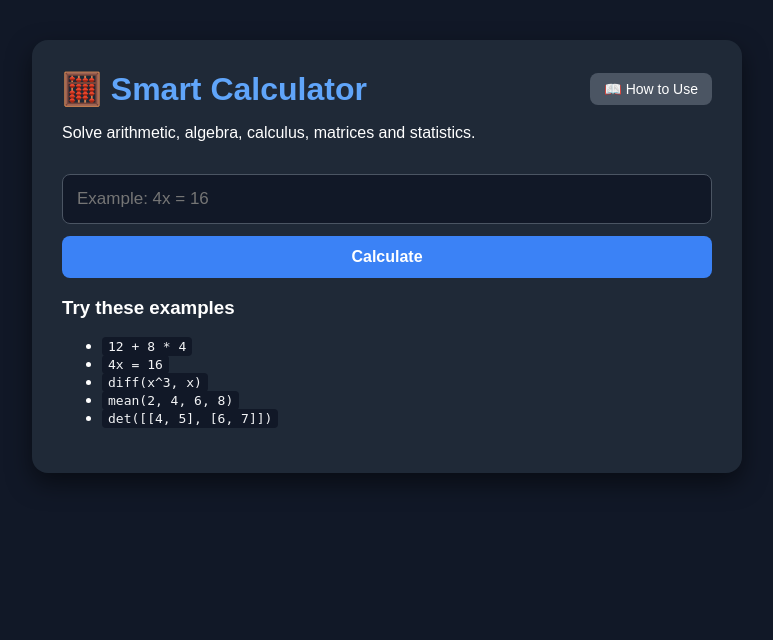
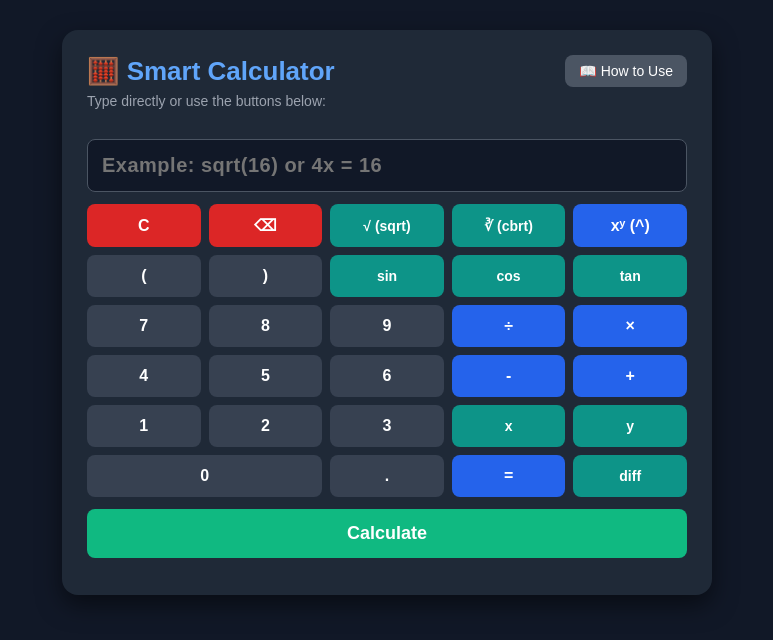
Before and after one commit to RaydenTan/SmartCalulator, a Flask app: page / in a window 1280 px wide. Shown: the top 640 px of the page, without its empty margins (253-1026 px from the left). Run offline with Flask 3, Linux system fonts and the light colour scheme.

Commit message:
Refactor styles and update calculator UI elements
Adjusted padding, font sizes, and layout for improved UI. Updated input placeholder and modified guide sections.

```diff
--- a/templates/index.html
+++ b/templates/index.html
@@ -11,14 +11,14 @@
             background: #111827;
             color: white;
             margin: 0;
-            padding: 40px 20px;
+            padding: 30px 15px;
         }
 
         .calculator {
-            max-width: 650px;
+            max-width: 600px;
             margin: auto;
             background: #1f2937;
-            padding: 30px;
+            padding: 25px;
             border-radius: 16px;
             box-shadow: 0 10px 25px rgba(0, 0, 0, 0.5);
         }
@@ -32,6 +32,7 @@
         h1 {
             color: #60a5fa;
             margin: 0;
+            font-size: 26px;
         }
 
         .btn-guide {
@@ -49,45 +50,100 @@
             background: #6b7280;
         }
 
-        input {
+        /* DISPLAY INPUT */
+        #expression-input {
             box-sizing: border-box;
             width: 100%;
             padding: 14px;
-            font-size: 17px;
+            font-size: 20px;
             border-radius: 8px;
             border: 1px solid #4b5563;
             margin: 16px 0 12px 0;
             background: #111827;
+            color: #60a5fa;
+            font-weight: bold;
+            letter-spacing: 0.5px;
+        }
+
+        /* KEYPAD GRID LAYOUT */
+        .keypad {
+            display: grid;
+            grid-template-columns: repeat(5, 1fr);
+            gap: 8px;
+            margin-bottom: 12px;
+        }
+
+        .btn-key {
+            padding: 12px;
+            font-size: 16px;
+            font-weight: bold;
+            border: none;
+            border-radius: 8px;
+            cursor: pointer;
+            background: #374151;
+            color: white;
+            transition: background 0.15s;
+        }
+
+        .btn-key:hover {
+            background: #4b5563;
+        }
+
+        /* Specialized Button Colors */
+        .btn-op {
+            background: #2563eb;
             color: white;
         }
+        .btn-op:hover {
+            background: #1d4ed8;
+        }
 
-        button[type="submit"] {
-            padding: 12px 20px;
-            background: #3b82f6;
+        .btn-fn {
+            background: #0d9488;
+            color: white;
+            font-size: 14px;
+        }
+        .btn-fn:hover {
+            background: #0f766e;
+        }
+
+        .btn-clear {
+            background: #dc2626;
+            color: white;
+        }
+        .btn-clear:hover {
+            background: #b91c1c;
+        }
+
+        .btn-calc {
+            grid-column: span 5;
+            padding: 14px;
+            background: #10b981;
             color: white;
             border: none;
             border-radius: 8px;
             cursor: pointer;
-            font-size: 16px;
+            font-size: 18px;
             font-weight: bold;
-            width: 100%;
+            margin-top: 4px;
+            transition: background 0.2s;
         }
 
-        button[type="submit"]:hover {
-            background: #2563eb;
+        .btn-calc:hover {
+            background: #059669;
         }
 
         .result {
             background: #374151;
             padding: 16px;
             border-radius: 8px;
-            margin-top: 20px;
+            margin-top: 18px;
             overflow-wrap: anywhere;
             white-space: pre-wrap;
             border-left: 4px solid #60a5fa;
         }
 
-        /* MODAL STYLES FOR DETAILED GUIDE */
+        /* MODAL STYLES */
         .modal {
             display: none;
             position: fixed;
@@ -105,11 +161,10 @@
             margin: 5% auto;
             padding: 25px;
             border-radius: 16px;
-            max-width: 600px;
+            max-width: 580px;
             max-height: 80vh;
             overflow-y: auto;
             border: 1px solid #374151;
-            box-shadow: 0 12px 30px rgba(0, 0, 0, 0.6);
         }
 
         .modal-header {
@@ -133,7 +188,7 @@
         }
 
         .guide-section {
-            margin-bottom: 18px;
+            margin-bottom: 15px;
             background: #2d3748;
             padding: 12px 16px;
             border-radius: 8px;
@@ -168,35 +223,76 @@
             <button class="btn-guide" onclick="openGuide()">📖 How to Use</button>
         </div>
 
-        <p>Solve arithmetic, algebra, calculus, matrices and statistics.</p>
+        <p style="font-size: 14px; color: #9ca3af; margin-top: 6px;">
+            Type directly or use the buttons below:
+        </p>
 
         <form method="POST">
+            <!-- INPUT FIELD (Keyboard Typing Allowed) -->
             <input
                 type="text"
+                id="expression-input"
                 name="expression"
-                placeholder="Example: 4x = 16"
+                placeholder="Example: sqrt(16) or 4x = 16"
                 value="{{ expression }}"
                 required
+                autocomplete="off"
             >
 
-            <button type="submit">Calculate</button>
+            <!-- CLICKABLE BUTTON KEYPAD -->
+            <div class="keypad">
+                <!-- Row 1: Actions & Functions -->
+                <button type="button" class="btn-key btn-clear" onclick="clearInput()">C</button>
+                <button type="button" class="btn-key btn-clear" onclick="backspace()">⌫</button>
+                <button type="button" class="btn-key btn-fn" onclick="appendValue('sqrt(')">√ (sqrt)</button>
+                <button type="button" class="btn-key btn-fn" onclick="appendValue('cbrt(')">∛ (cbrt)</button>
+                <button type="button" class="btn-key btn-op" onclick="appendValue('^')">xʸ (^)</button>
+
+                <!-- Row 2: Brackets & Trigonometry -->
+                <button type="button" class="btn-key" onclick="appendValue('(')">(</button>
+                <button type="button" class="btn-key" onclick="appendValue(')')">)</button>
+                <button type="button" class="btn-key btn-fn" onclick="appendValue('sin(')">sin</button>
+                <button type="button" class="btn-key btn-fn" onclick="appendValue('cos(')">cos</button>
+                <button type="button" class="btn-key btn-fn" onclick="appendValue('tan(')">tan</button>
+
+                <!-- Row 3: Numbers & Operators -->
+                <button type="button" class="btn-key" onclick="appendValue('7')">7</button>
+                <button type="button" class="btn-key" onclick="appendValue('8')">8</button>
+                <button type="button" class="btn-key" onclick="appendValue('9')">9</button>
+                <button type="button" class="btn-key btn-op" onclick="appendValue('/')">÷</button>
+                <button type="button" class="btn-key btn-op" onclick="appendValue('*')">×</button>
+
+                <!-- Row 4: Numbers & Operators -->
+                <button type="button" class="btn-key" onclick="appendValue('4')">4</button>
+                <button type="button" class="btn-key" onclick="appendValue('5')">5</button>
+                <button type="button" class="btn-key" onclick="appendValue('6')">6</button>
+                <button type="button" class="btn-key btn-op" onclick="appendValue('-')">-</button>
+                <button type="button" class="btn-key btn-op" onclick="appendValue('+')">+</button>
+
+                <!-- Row 5: Numbers, Symbols, Variables -->
+                <button type="button" class="btn-key" onclick="appendValue('1')">1</button>
+                <button type="button" class="btn-key" onclick="appendValue('2')">2</button>
+                <button type="button" class="btn-key" onclick="appendValue('3')">3</button>
+                <button type="button" class="btn-key btn-fn" onclick="appendValue('x')">x</button>
+                <button type="button" class="btn-key btn-fn" onclick="appendValue('y')">y</button>
+
+                <!-- Row 6: Zero, Decimal, Equals -->
+                <button type="button" class="btn-key" onclick="appendValue('0')" style="grid-column: span 2;">0</button>
+                <button type="button" class="btn-key" onclick="appendValue('.')">.</button>
+                <button type="button" class="btn-key btn-op" onclick="appendValue(' = ')">=</button>
+                <button type="button" class="btn-key btn-fn" onclick="appendValue('diff(')">diff</button>
+
+                <!-- CALCULATE SUBMIT BUTTON -->
+                <button type="submit" class="btn-calc">Calculate</button>
+            </div>
         </form>
 
         {% if result %}
             <div class="result">
                 <strong>Answer:</strong>
-                <p>{{ result }}</p>
+                <p style="font-size: 18px; margin: 8px 0 0 0; color: #a7f3d0;">{{ result }}</p>
             </div>
         {% endif %}
-
-        <h3>Try these examples</h3>
-        <ul>
-            <li><code>12 + 8 * 4</code></li>
-            <li><code>4x = 16</code></li>
-            <li><code>diff(x^3, x)</code></li>
-            <li><code>mean(2, 4, 6, 8)</code></li>
-            <li><code>det([[4, 5], [6, 7]])</code></li>
-        </ul>
     </div>
 
     <!-- POPUP MODAL GUIDE -->
@@ -208,61 +304,52 @@
             </div>
 
             <div class="guide-section">
-                <h4>1. Basic Calculations & Implicit Multiplication</h4>
+                <h4>1. Basic Calculations & Roots</h4>
                 <ul>
-                    <li>Standard arithmetic: <code>12 + 8 * (10 - 2) / 4</code> [2]</li>
-                    <li>Implicit typing: <code>4x = 16</code> or <code>8(x + 2) = 32</code> [2, 8]</li>
-                    <li>Exponents: <code>5²</code> or <code>2^4</code> [2, 9]</li>
+                    <li>Roots: <code>sqrt(16)</code> -> 4 or <code>cbrt(27)</code> -> 3</li>
+                    <li>Standard Math: <code>12 + 8 * (10 - 2) / 4</code></li>
+                    <li>Implicit Typing: <code>4x = 16</code> or <code>8(x + 2) = 32</code></li>
                 </ul>
             </div>
 
             <div class="guide-section">
-                <h4>2. Trigonometry</h4>
+                <h4>2. Algebra & Calculus</h4>
                 <ul>
-                    <li>Trig Functions: <code>sin(30)</code>, <code>cos(60)</code>, <code>tan(45)</code> [2]</li>
-                    <li>Inverse Trig: <code>asin(0.5)</code>, <code>acos(0.5)</code>, <code>atan(1)</code> [2]</li>
+                    <li>Algebra Equations: <code>x^2 = 4</code> or <code>2x + y = 5, x - y = 1</code></li>
+                    <li>Derivatives: <code>diff(x^3 + sin(x), x)</code></li>
+                    <li>Integrals: <code>integrate(x^2, x)</code></li>
                 </ul>
             </div>
 
             <div class="guide-section">
-                <h4>3. Algebra Solver (SymPy)</h4>
+                <h4>3. Statistics & Matrices</h4>
                 <ul>
-                    <li>Single Equations: <code>x^2 = 4</code> [2, 10]</li>
-                    <li>Systems of Equations: <code>2x + y = 5, x - y = 1</code> [2, 10]</li>
-                </ul>
-            </div>
-
-            <div class="guide-section">
-                <h4>4. Calculus (SymPy Engine)</h4>
-                <ul>
-                    <li>Derivatives: <code>diff(x^3 + sin(x), x)</code> [2, 11, 12]</li>
-                    <li>Indefinite Integrals: <code>integrate(x^2, x)</code> [2, 11, 13]</li>
-                    <li>Definite Integrals: <code>integrate(x^3 + sin(x), (x, 0, 1))</code> [2, 14]</li>
-                    <li>Limits: <code>limit(sin(x)/x, x, 0)</code> [2, 15]</li>
-                    <li>Taylor Series: <code>series(exp(x), x, 0, 4)</code> [2, 16]</li>
-                </ul>
-            </div>
-
-            <div class="guide-section">
-                <h4>5. Matrix Algebra</h4>
-                <ul>
-                    <li>Determinant: <code>det([[4, 5], [6, 7]])</code> [2, 17]</li>
-                    <li>Inverse Matrix: <code>inv([[4, 5], [6, 7]])</code> [2, 17]</li>
-                </ul>
-            </div>
-
-            <div class="guide-section">
-                <h4>6. Statistics</h4>
-                <ul>
-                    <li>Mean / Average: <code>mean(2, 4, 6, 8)</code> [2, 18]</li>
-                    <li>Median: <code>median(1, 3, 5, 7, 9)</code> [2, 18]</li>
-                    <li>Standard Deviation: <code>stdev(2, 4, 4, 5, 7, 9)</code> [2, 18]</li>
+                    <li>Statistics: <code>mean(2, 4, 6, 8)</code> or <code>median(1, 3, 5)</code></li>
+                    <li>Determinants: <code>det([[7, 8], [9, 10]])</code></li>
                 </ul>
             </div>
         </div>
     </div>
 
+    <!-- JAVASCRIPT FOR BUTTON CLICK INTERACTIONS -->
     <script>
+        const inputField = document.getElementById('expression-input');
+
+        function appendValue(val) {
+            inputField.value += val;
+            inputField.focus();
+        }
+
+        function clearInput() {
+            inputField.value = '';
+            inputField.focus();
+        }
+
+        function backspace() {
+            inputField.value = inputField.value.slice(0, -1);
+            inputField.focus();
+        }
+
         function openGuide() {
             document.getElementById("guideModal").style.display = "block";
         }
@@ -271,7 +358,6 @@
             document.getElementById("guideModal").style.display = "none";
         }
 
-        // Close guide if user clicks outside the modal box
         window.onclick = function(event) {
             var modal = document.getElementById("guideModal");
             if (event.target == modal) {
```
